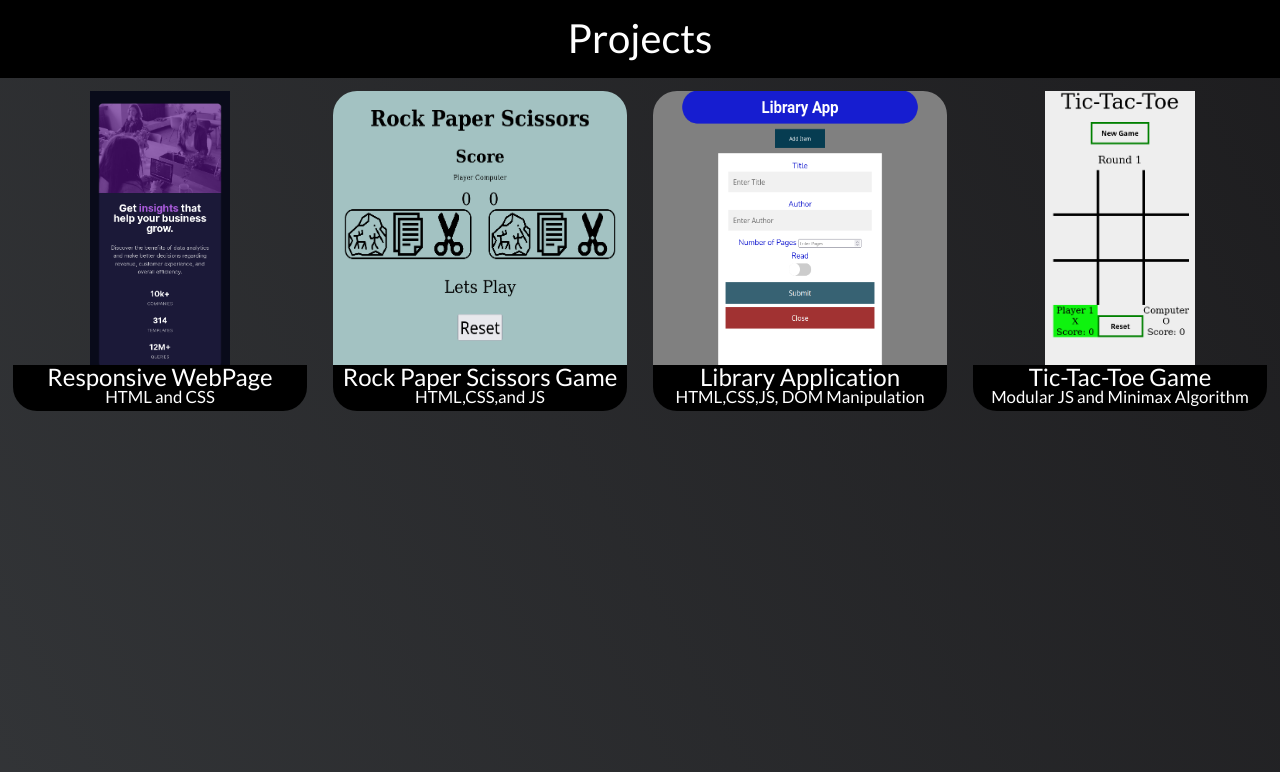
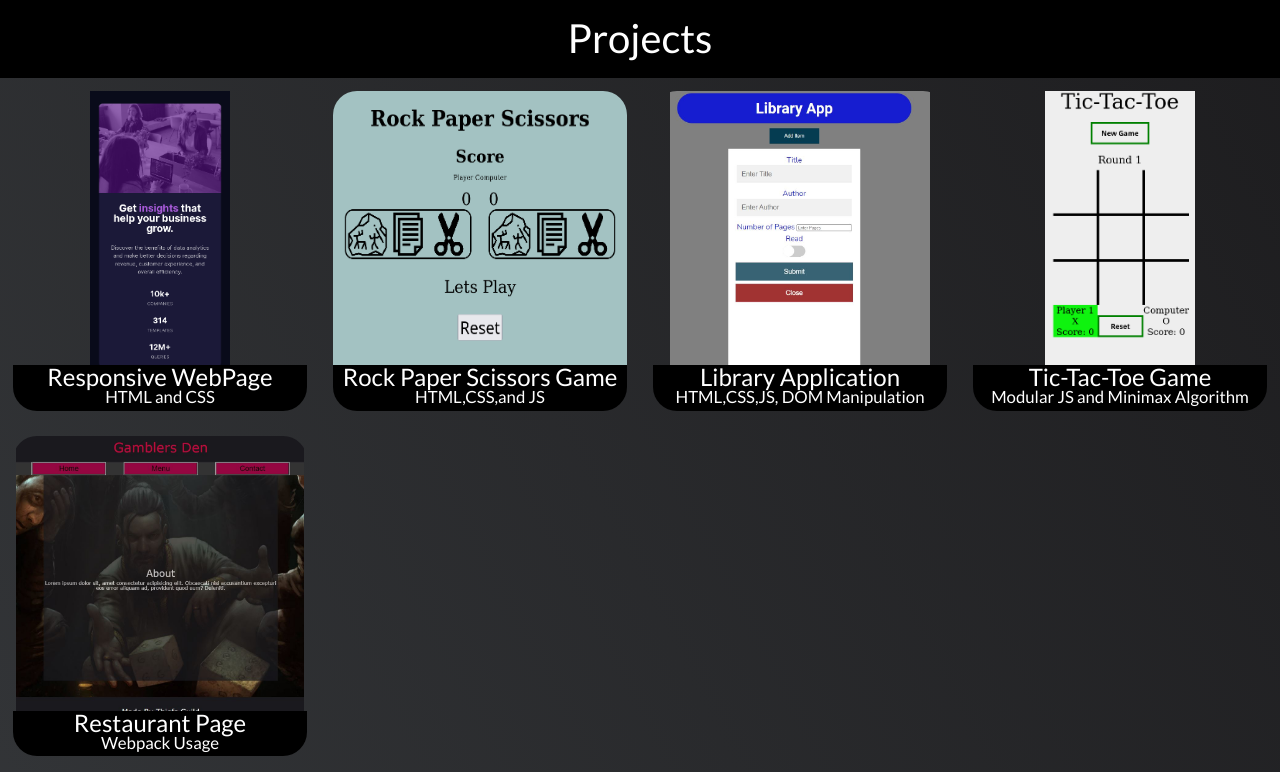
Before and after one commit to jehutymsms/portfolioUpdate, a plain HTML site: page index.html in a window 1280 px wide. Shown: the part 802-1574 px from the top of the page. Drawn offline with Linux system fonts and the light colour scheme.

Commit message:
Updated with new project

```diff
--- a/index.html
+++ b/index.html
@@ -78,7 +78,7 @@
         <li>
           <figure>
             <a href="https://jehutymsms.github.io/Library-Odin-project/" target="_blank" class="project-title">
-              <img src="images/Library Application.png" alt="library app image preview">
+              <img src="images/odin-library-page.png" alt="library app image preview">
               <figcaption>
                 <h2>Library Application</h2>
                 <p>HTML,CSS,JS, DOM Manipulation</p>
@@ -93,6 +93,17 @@
               <figcaption>
                 <h2>Tic-Tac-Toe Game</h2>
                 <p>Modular JS and Minimax Algorithm</p>
+              </figcaption>
+            </a>
+          </figure>
+        </li>
+        <li>
+          <figure>
+            <a href="https://jehutymsms.github.io/odin-restaurant-page/" target="_blank" class="project-title">
+              <img src="images/odin-restaurant-page.png">
+              <figcaption>
+                <h2>Restaurant Page</h2>
+                <p>Webpack Usage</p>
               </figcaption>
             </a>
           </figure>
```
Also changed, not shown: images/Library Application.png (deleted), images/odin-library-page.png (added), images/odin-restaurant-page.png (added).
